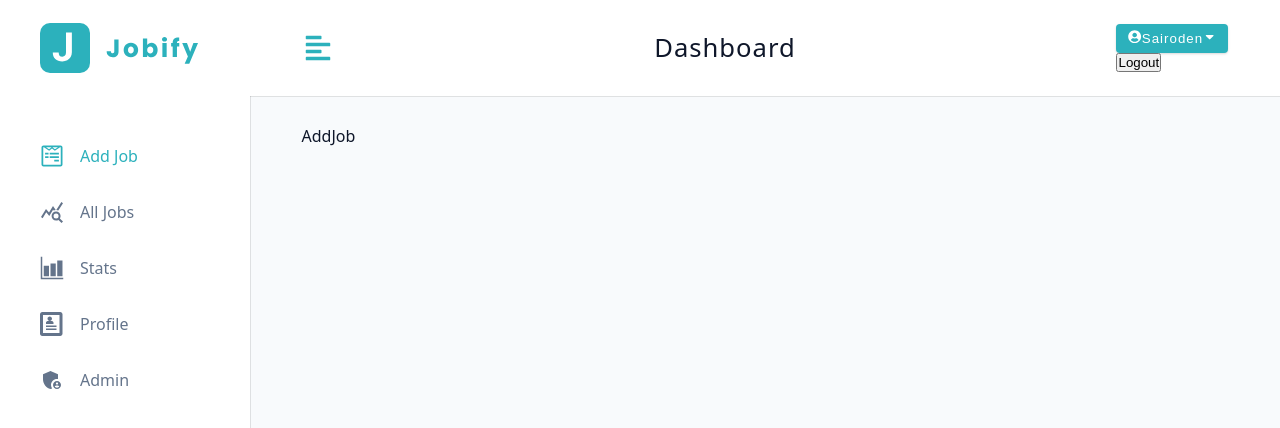
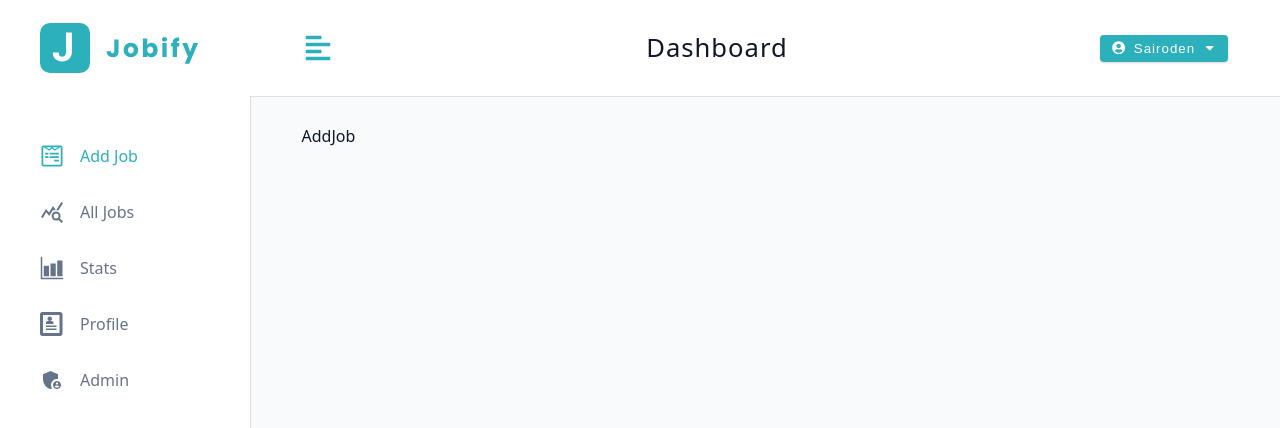
Before and after one commit to Sairoden/Jobify, a React (Vite) app in the folder frontend/: page /dashboard in a window 1280 px wide. Shown: the top 428 px of the page. Built offline with nearby package versions, Linux system fonts and the light colour scheme.

Commit message:
Design LogoutContainer

```diff
--- a/frontend/src/features/dashboard/LogoutContainer.jsx
+++ b/frontend/src/features/dashboard/LogoutContainer.jsx
@@ -2,6 +2,7 @@
 import { useState } from "react";
 
 // STYLES
+import styled from "styled-components";
 import { FaUserCircle, FaCaretDown } from "react-icons/fa";
 
 // CONTEXTS
@@ -12,7 +13,7 @@ function LogoutContainer() {
   const [showLogout, setShowLogout] = useState(false);
 
   return (
-    <div>
+    <StyledLogoutContainer>
       <button
         type="button"
         className="btn logout-btn"
@@ -30,8 +31,54 @@ function LogoutContainer() {
           Logout
         </button>
       </div>
-    </div>
+    </StyledLogoutContainer>
   );
 }
 
+const StyledLogoutContainer = styled.div`
+  position: relative;
+
+  .logout-btn {
+    display: flex;
+    align-items: center;
+    justify-content: center;
+    gap: 0 0.5rem;
+  }
+
+  .img {
+    width: 25px;
+    height: 25px;
+    border-radius: 50%;
+  }
+
+  .dropdown {
+    position: absolute;
+    top: 45px;
+    left: 0;
+    width: 100%;
+    box-shadow: var(--shadow-2);
+    text-align: center;
+    visibility: hidden;
+    border-radius: var(--border-radius);
+    background: var(--primary-500);
+  }
+
+  .show-dropdown {
+    visibility: visible;
+  }
+
+  .dropdown-btn {
+    border-radius: var(--border-radius);
+    padding: 0.5rem;
+    background: transparent;
+    border-color: transparent;
+    color: var(--white);
+    letter-spacing: var(--letter-spacing);
+    text-transform: capitalize;
+    cursor: pointer;
+    width: 100%;
+    height: 100%;
+  }
+`;
+
 export default LogoutContainer;
```
